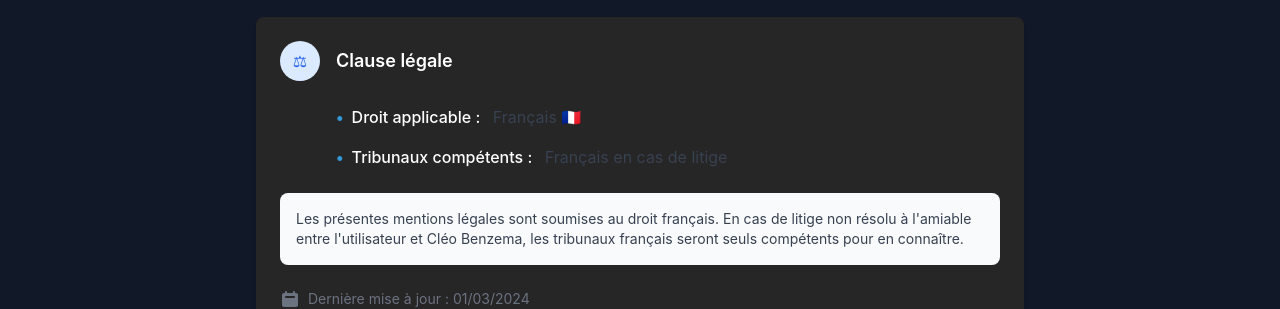
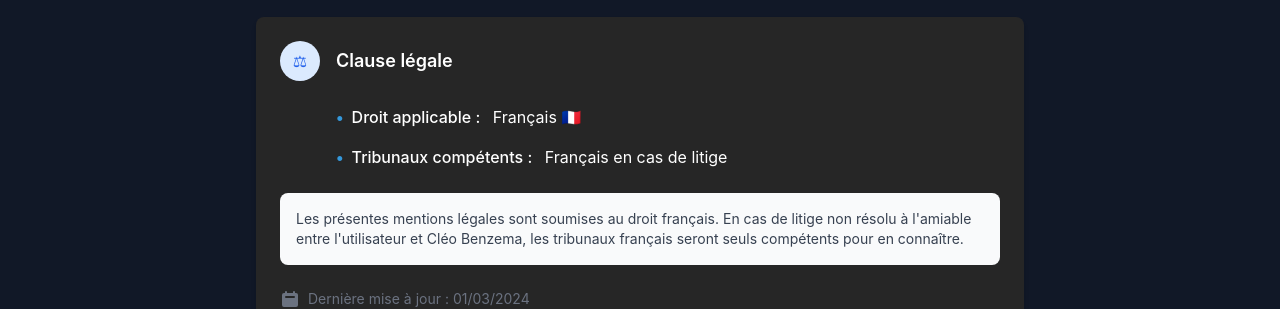
Before and after one commit to Portfolio-professionnal/AthenaPro, a Jekyll site: the page Mentions_Légales.html, which Jekyll copies as it is, in a window 1280 px wide. Shown: the part 4367-4676 px from the top of the page. Built offline with Jekyll 4.4.1, drawn with Linux system fonts in a browser that asks for light colours; nearby versions of some CDN libraries.

Commit message:
Update Mentions_Légales.html

```diff
--- a/Mentions_Légales.html
+++ b/Mentions_Légales.html
@@ -488,7 +488,7 @@
                 <span class="text-[#3498DB] font-bold mr-2">•</span>
                 <div>
                   <span class="font-medium text-[#2C3E50] text-white">Droit applicable :</span>
-                  <span class="text-gray-700 dark:text-gray-300 ml-2">Français 🇫🇷</span>
+                  <span class="text-gray-700 text-white ml-2">Français 🇫🇷</span>
                 </div>
               </li>
 
@@ -496,7 +496,7 @@
                 <span class="text-[#3498DB] font-bold mr-2">•</span>
                 <div>
                   <span class="font-medium text-[#2C3E50] text-white">Tribunaux compétents :</span>
-                  <span class="text-gray-700 dark:text-gray-300 ml-2">Français en cas de litige</span>
+                  <span class="text-gray-700 text-white ml-2">Français en cas de litige</span>
                 </div>
               </li>
             </ul>
```
